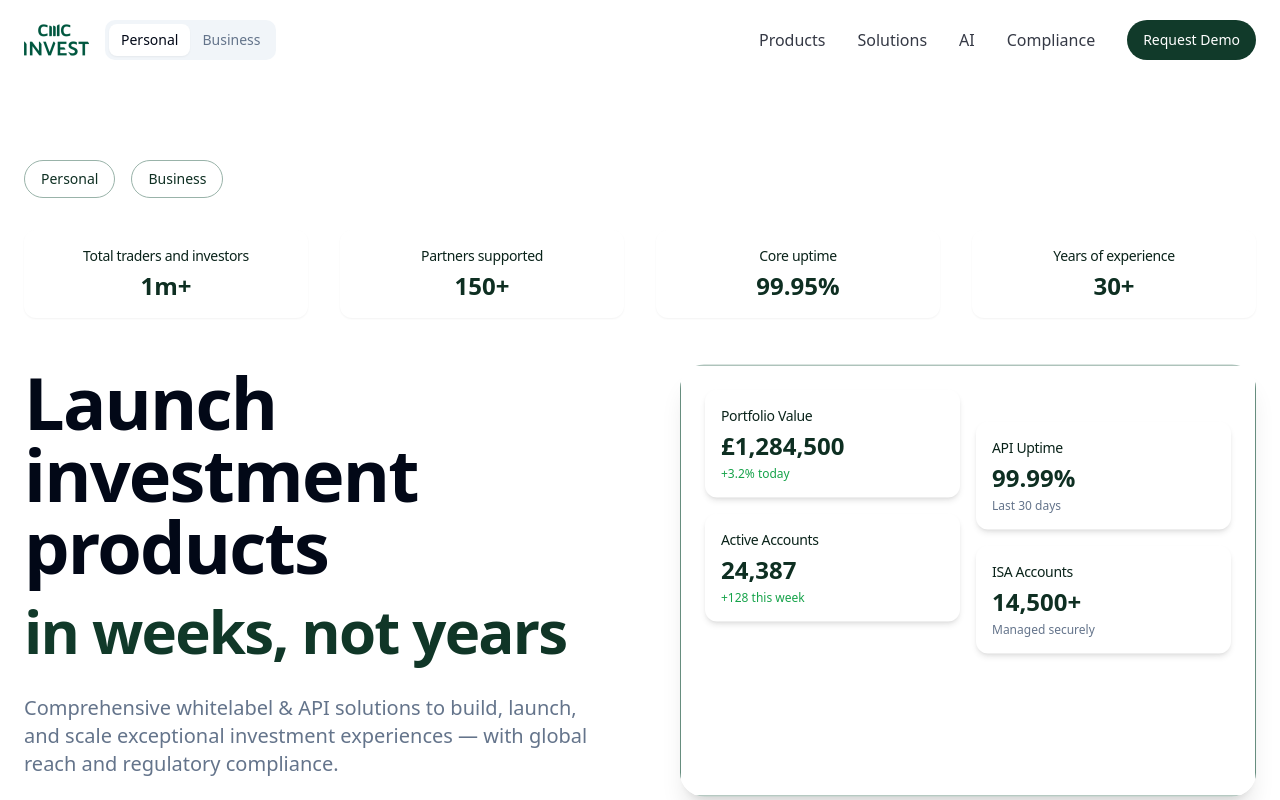
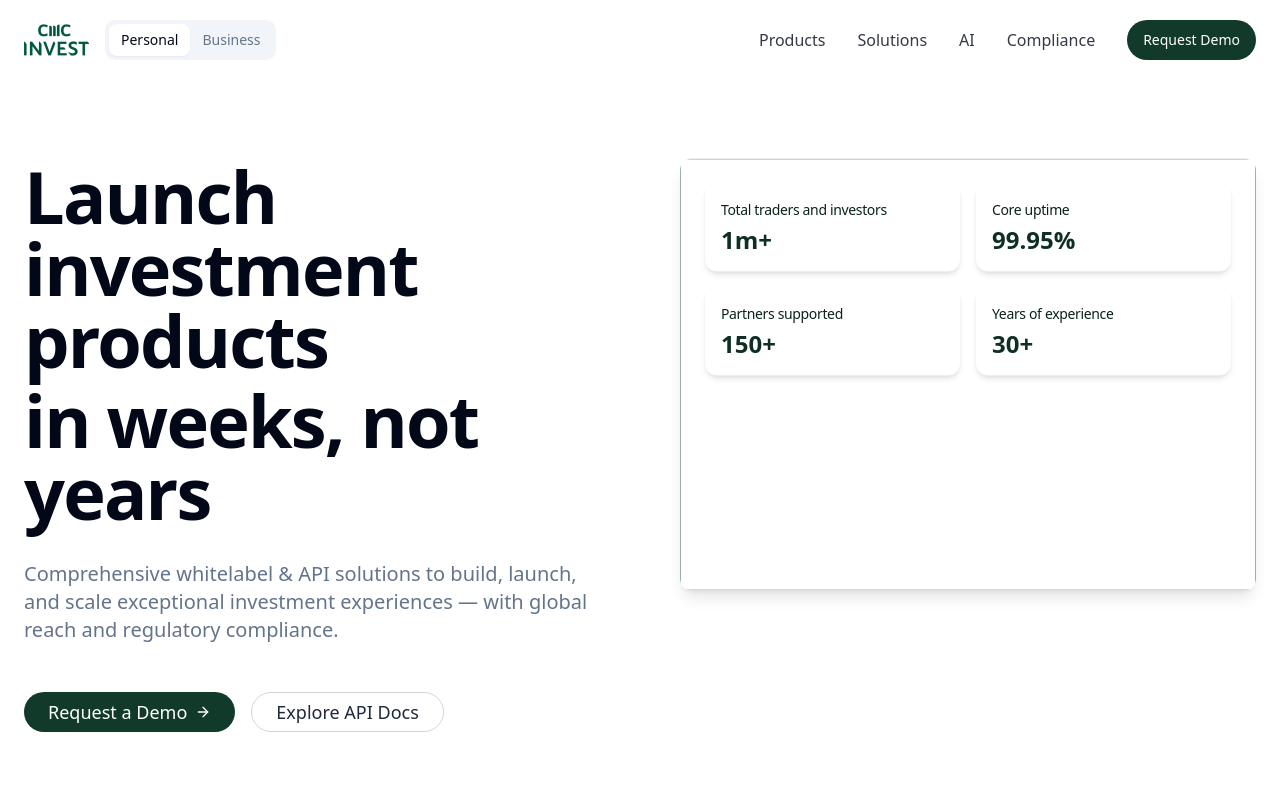
Before and after one commit to LachlanCMC/whitelabel-gateway, a React (Vite) app: page / in a window 1280 px wide. Shown: the top 800 px of the page. Built offline with nearby package versions, Linux system fonts and the light colour scheme; a web font is replaced by a local one.

Commit message:
Refactor HeroSection component
Moves stats from the HeroSection to the right-side box and improves the box design. Removes duplicate personal/business buttons.

```diff
--- a/src/components/HeroSection.tsx
+++ b/src/components/HeroSection.tsx
@@ -10,48 +10,12 @@ const HeroSection = () => {
     <section className="pt-32 pb-16 md:pt-40 md:pb-20 overflow-hidden relative">
       <div className="absolute inset-0 bg-white -z-10"></div>
       <div className="container mx-auto px-4 md:px-6">
-        <div className="flex justify-start mb-8 animate-fade-in">
-          <div className="flex space-x-4">
-            <button className="px-4 py-2 text-sm font-medium text-invest-600 bg-white border border-invest-200 rounded-full hover:bg-invest-50 transition-colors">
-              Personal
-            </button>
-            <button className="px-4 py-2 text-sm font-medium text-invest-600 bg-white border border-invest-200 rounded-full hover:bg-invest-50 transition-colors">
-              Business
-            </button>
-          </div>
-        </div>
-
-        <div className="grid grid-cols-2 md:grid-cols-4 gap-4 md:gap-8 mb-12 animate-fade-in">
-          <div className="bg-white rounded-lg p-4 shadow-sm hover:shadow-md transition-shadow duration-300 text-center">
-            <h3 className="text-sm font-medium mb-1 text-invest-700">Total traders and investors</h3>
-            <p className="text-2xl font-bold text-invest-600">1m+</p>
-          </div>
-          <div className="bg-white rounded-lg p-4 shadow-sm hover:shadow-md transition-shadow duration-300 text-center">
-            <h3 className="text-sm font-medium mb-1 text-invest-700">Partners supported</h3>
-            <p className="text-2xl font-bold text-invest-600">150+</p>
-          </div>
-          <div className="bg-white rounded-lg p-4 shadow-sm hover:shadow-md transition-shadow duration-300 text-center">
-            <h3 className="text-sm font-medium mb-1 text-invest-700">Core uptime</h3>
-            <p className="text-2xl font-bold text-invest-600">99.95%</p>
-          </div>
-          <div className="bg-white rounded-lg p-4 shadow-sm hover:shadow-md transition-shadow duration-300 text-center">
-            <h3 className="text-sm font-medium mb-1 text-invest-700">Years of experience</h3>
-            <p className="text-2xl font-bold text-invest-600">30+</p>
-          </div>
-        </div>
-
         <div className="flex flex-col lg:flex-row items-start gap-12 lg:gap-20">
           <div className="flex-1 space-y-8 animate-fade-in max-w-2xl">
             <h1 className="text-5xl md:text-6xl lg:text-7xl font-bold tracking-tight leading-tight md:leading-tight">
               Launch investment products
               <span className="block mt-2">
-                <GradientText
-                  text="in weeks, not years"
-                  fromColor="from-invest-500"
-                  toColor="to-invest-600"
-                  animate={true}
-                  size="xl"
-                />
+                in weeks, not years
               </span>
             </h1>
             <p className="text-xl text-muted-foreground max-w-2xl">
@@ -73,33 +37,29 @@ const HeroSection = () => {
           </div>
 
           <div className="flex-1 w-full max-w-2xl lg:max-w-none animate-float">
-            <AspectRatio ratio={4/3} className="rounded-3xl overflow-hidden shadow-xl">
-              <div className="h-full w-full p-6 relative overflow-hidden bg-white border-[1px] border-invest-300">
+            <AspectRatio ratio={4/3} className="rounded-lg overflow-hidden shadow-lg">
+              <div className="h-full w-full p-6 relative overflow-hidden bg-white border border-invest-200">
                 <div className="relative z-10 h-full">
                   <div className="grid grid-cols-2 gap-4 h-full">
                     <div className="space-y-4">
                       <div className="bg-white rounded-lg p-4 shadow-md hover:shadow-lg transition-all duration-300 transform hover:-translate-y-1">
-                        <h3 className="text-sm font-medium mb-1 text-invest-700">Portfolio Value</h3>
-                        <p className="text-2xl font-bold text-invest-600">£1,284,500</p>
-                        <p className="text-xs text-green-600 mt-1">+3.2% today</p>
+                        <h3 className="text-sm font-medium mb-1 text-invest-700">Total traders and investors</h3>
+                        <p className="text-2xl font-bold text-invest-600">1m+</p>
                       </div>
                       <div className="bg-white rounded-lg p-4 shadow-md hover:shadow-lg transition-all duration-300 transform hover:-translate-y-1">
-                        <h3 className="text-sm font-medium mb-1 text-invest-700">Active Accounts</h3>
-                        <p className="text-2xl font-bold text-invest-600">24,387</p>
-                        <p className="text-xs text-green-600 mt-1">+128 this week</p>
+                        <h3 className="text-sm font-medium mb-1 text-invest-700">Partners supported</h3>
+                        <p className="text-2xl font-bold text-invest-600">150+</p>
                       </div>
                     </div>
 
-                    <div className="space-y-4 mt-8">
+                    <div className="space-y-4">
                       <div className="bg-white rounded-lg p-4 shadow-md hover:shadow-lg transition-all duration-300 transform hover:-translate-y-1">
-                        <h3 className="text-sm font-medium mb-1 text-invest-700">API Uptime</h3>
-                        <p className="text-2xl font-bold text-invest-600">99.99%</p>
-                        <p className="text-xs text-slate-500 mt-1">Last 30 days</p>
+                        <h3 className="text-sm font-medium mb-1 text-invest-700">Core uptime</h3>
+                        <p className="text-2xl font-bold text-invest-600">99.95%</p>
                       </div>
                       <div className="bg-white rounded-lg p-4 shadow-md hover:shadow-lg transition-all duration-300 transform hover:-translate-y-1">
-                        <h3 className="text-sm font-medium mb-1 text-invest-700">ISA Accounts</h3>
-                        <p className="text-2xl font-bold text-invest-600">14,500+</p>
-                        <p className="text-xs text-slate-500 mt-1">Managed securely</p>
+                        <h3 className="text-sm font-medium mb-1 text-invest-700">Years of experience</h3>
+                        <p className="text-2xl font-bold text-invest-600">30+</p>
                       </div>
                     </div>
                   </div>
```
